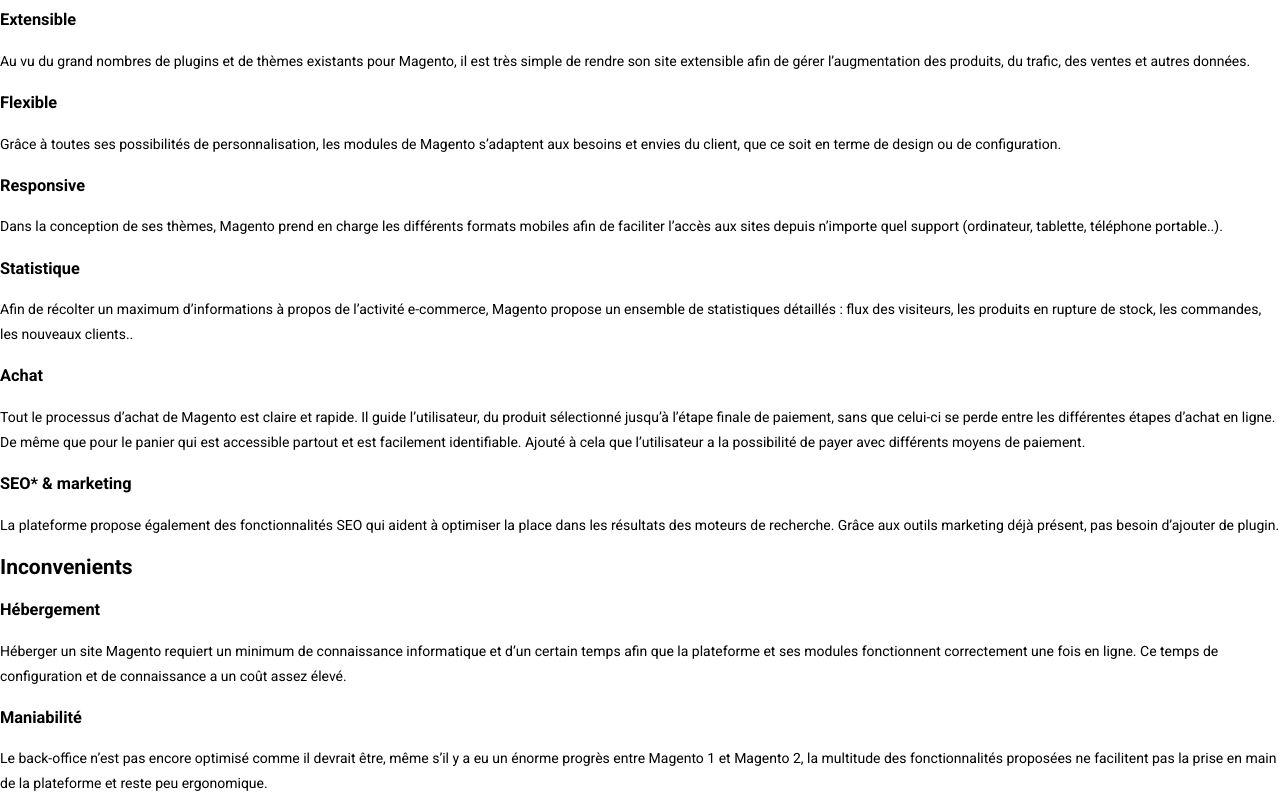
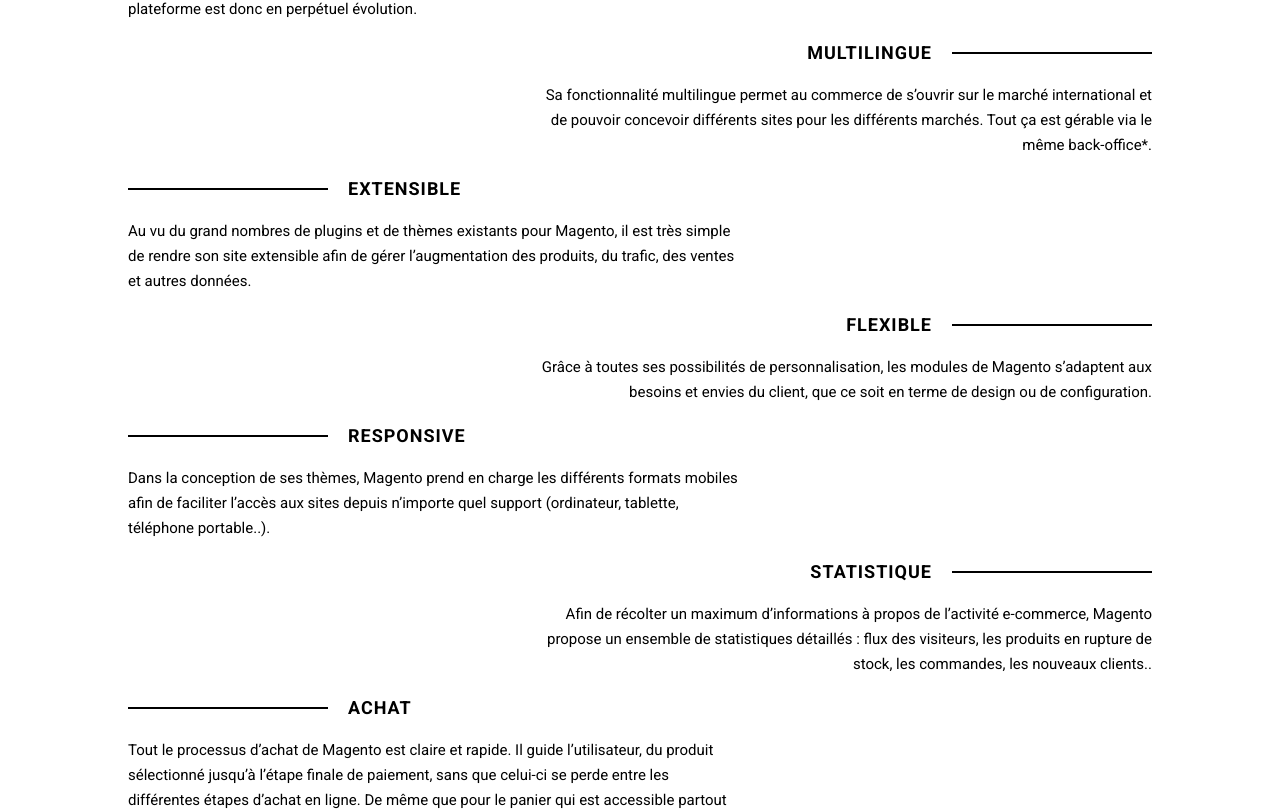
Before and after one commit to cerseig/magento-explanation, a Vue app: page /#/ in a window 1280 px wide. Shown: the part 1511-2322 px from the top of the page. Built offline with nearby package versions, Linux system fonts and the light colour scheme.

Commit message:
Add advantages + inconveniences

```diff
--- a/src/App.vue
+++ b/src/App.vue
@@ -1,11 +1,11 @@
 <template>
   <div id="app">
     <div class="nav">
-      <a href="#definition" @click="scrollToSection('definition')">Définition</a>
-      <a href="#advantages" @click="scrollToSection('advantages')">Avantages</a>
-      <a href="#inconveniences" @click="scrollToSection('inconveniences')">Inconvénients</a>
-      <a href="#competitors" @click="scrollToSection('competitors')">Concurrents</a>
-      <a href="#lexicon" @click="scrollToSection('lexicon')">Lexique</a>
+      <a @click="scrollToSection('definition')">Définition</a>
+      <a @click="scrollToSection('advantages')">Avantages</a>
+      <a @click="scrollToSection('inconveniences')">Inconvénients</a>
+      <a @click="scrollToSection('competitors')">Concurrents</a>
+      <a @click="scrollToSection('lexicon')">Lexique</a>
     </div>
     <router-view/>
   </div>
@@ -18,7 +18,7 @@
             scrollToSection: function(section) {
                 console.log('scroll to');
                 $('html, body').animate({
-                    scrollTop: $('.' + section).offset().top
+                    scrollTop: ($('.' + section).offset().top - 50)
                 }, 2000);
             }
         }
@@ -37,13 +37,14 @@
     margin: 0;
     padding: 0;
     font-family: 'Roboto', sans-serif;
-    font-size: 14px;
+    font-size: 15px;
     line-height: 25px;
   }
 
   a {
     color: black;
     text-decoration: none;
+    cursor: pointer;
   }
 
   ul, li {
--- a/src/components/Advantages.vue
+++ b/src/components/Advantages.vue
@@ -49,9 +49,70 @@
 <style scoped lang="scss">
 
     .advantages {
+        max-width: 1024px;
+        margin:  0 auto 100px auto;
+
         &__title {
-            font-size: 30px;
+            font-size: 25px;
             text-transform: uppercase;
+            font-weight: 600;
+            padding: 30px 0;
+            text-align: center;
+            background-color: #f26322;
+            color: white;
+            letter-spacing: 2px;
+            margin-bottom: 50px;
+        }
+
+        .advantage {
+            max-width: 60%;
+
+            &:nth-child(even) {
+                margin-left: auto;
+                text-align: right;
+
+                .advantage__name {
+                    margin-right: 220px;
+
+                    &:before {
+                        content: '';
+                        position: absolute;
+                        right: -220px;
+                        top: 50%;
+                        transform: translateY(-50%);
+                        width: 200px;
+                        height: 2px;
+                        background: black;
+                    }
+                }
+            }
+
+            &:nth-child(odd) {
+                text-align: left;
+
+                .advantage__name {
+                    margin-left: 220px;
+
+                    &:before {
+                        content: '';
+                        position: absolute;
+                        left: -220px;
+                        top: 50%;
+                        transform: translateY(-50%);
+                        width: 200px;
+                        height: 2px;
+                        background: black;
+                    }
+                }
+            }
+
+            &__name {
+                font-weight: 600;
+                letter-spacing: 1px;
+                font-size: 18px;
+                text-transform: uppercase;
+                position: relative;
+            }
         }
     }
 
--- a/src/components/Inconveniences.vue
+++ b/src/components/Inconveniences.vue
@@ -1,15 +1,15 @@
 <template>
     <div class="inconveniences">
-        <h2 class="inconveniences__title title-section">Inconvenients</h2>
+        <h2 class="inconveniences__title title-section">Les inconvenients de Magento</h2>
         <div class="inconveniences__content">
             <ul class="inconveniences__list">
                 <li class="inconveniences__item inconvenience">
-                    <h3 class="inconveniences__name">Hébergement</h3>
-                    <p class="inconveniences__abstract">Héberger un site Magento requiert un minimum de connaissance informatique et d’un certain temps afin que la plateforme et ses modules fonctionnent correctement une fois en ligne. Ce temps de configuration et de connaissance a un coût assez élevé. </p>
+                    <h3 class="inconvenience__name">Hébergement</h3>
+                    <p class="inconvenience__abstract">Héberger un site Magento requiert un minimum de connaissance informatique et d’un certain temps afin que la plateforme et ses modules fonctionnent correctement une fois en ligne. Ce temps de configuration et de connaissance a un coût assez élevé. </p>
                 </li>
                 <li class="inconveniences__item inconvenience">
-                    <h3 class="inconveniences__name">Maniabilité</h3>
-                    <p class="inconveniences__abstract">Le back-office n’est pas encore optimisé comme il devrait être, même s’il y a eu un énorme progrès entre Magento 1 et Magento 2, la multitude des fonctionnalités proposées ne facilitent pas la prise en main de la plateforme et reste peu ergonomique. </p>
+                    <h3 class="inconvenience__name">Maniabilité</h3>
+                    <p class="inconvenience__abstract">Le back-office n’est pas encore optimisé comme il devrait être, même s’il y a eu un énorme progrès entre Magento 1 et Magento 2, la multitude des fonctionnalités proposées ne facilitent pas la prise en main de la plateforme et reste peu ergonomique. </p>
                 </li>
             </ul>
         </div>
@@ -23,5 +23,71 @@
 </script>
 
 <style scoped lang="scss">
+    .inconveniences {
+        max-width: 1024px;
+        margin:  0 auto 100px auto;
 
+        &__title {
+            font-size: 25px;
+            text-transform: uppercase;
+            font-weight: 600;
+            padding: 30px 0;
+            text-align: center;
+            background-color: #f26322;
+            color: white;
+            letter-spacing: 2px;
+            margin-bottom: 50px;
+        }
+
+        .inconvenience {
+            max-width: 60%;
+
+            &:nth-child(even) {
+                margin-left: auto;
+                text-align: right;
+
+                .inconvenience__name {
+                    margin-right: 220px;
+
+                    &:before {
+                        content: '';
+                        position: absolute;
+                        right: -220px;
+                        top: 50%;
+                        transform: translateY(-50%);
+                        width: 200px;
+                        height: 2px;
+                        background: black;
+                    }
+                }
+            }
+
+            &:nth-child(odd) {
+                text-align: left;
+
+                .inconvenience__name {
+                    margin-left: 220px;
+
+                    &:before {
+                        content: '';
+                        position: absolute;
+                        left: -220px;
+                        top: 50%;
+                        transform: translateY(-50%);
+                        width: 200px;
+                        height: 2px;
+                        background: black;
+                    }
+                }
+            }
+
+            &__name {
+                font-weight: 600;
+                letter-spacing: 1px;
+                font-size: 18px;
+                text-transform: uppercase;
+                position: relative;
+            }
+        }
+    }
 </style>
```
